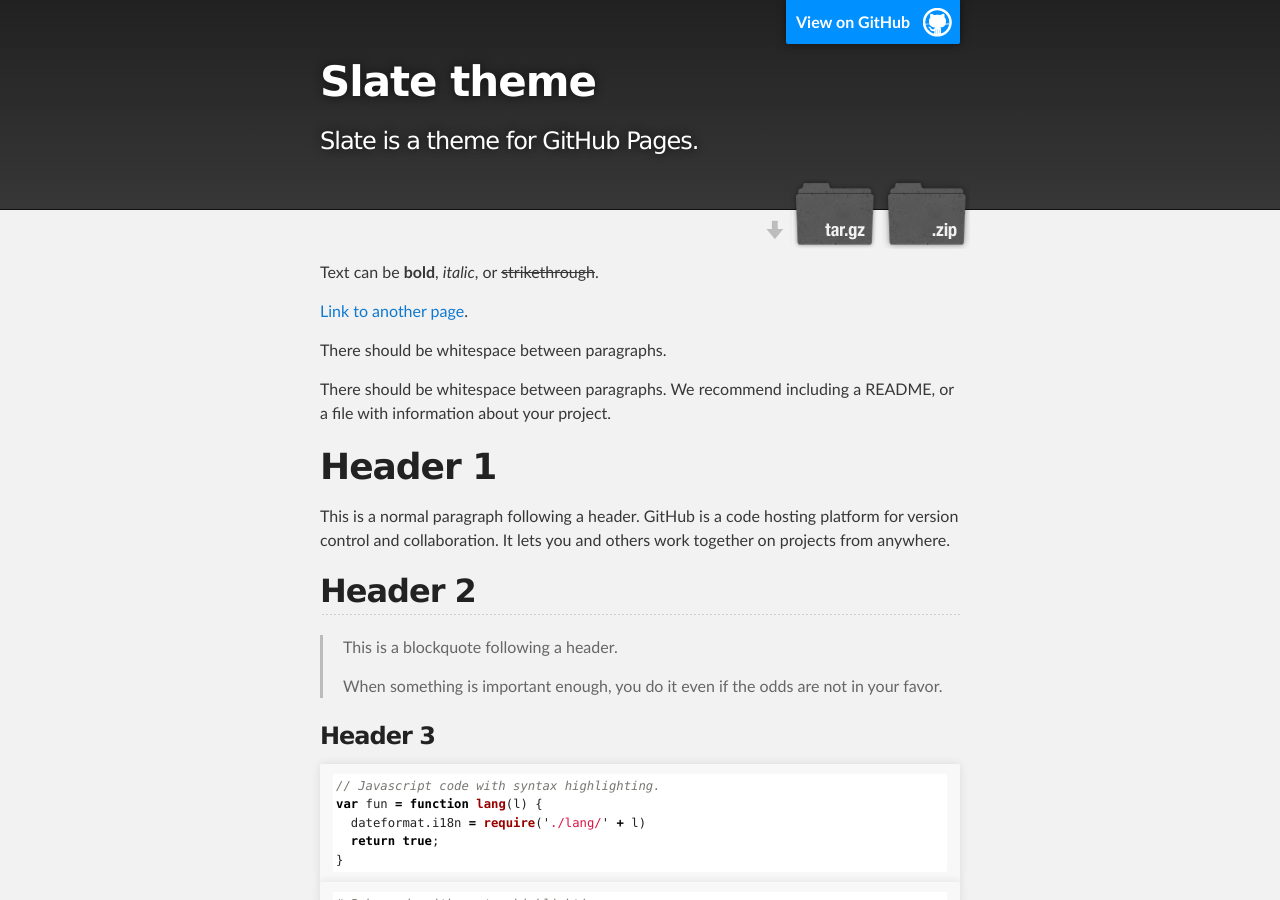
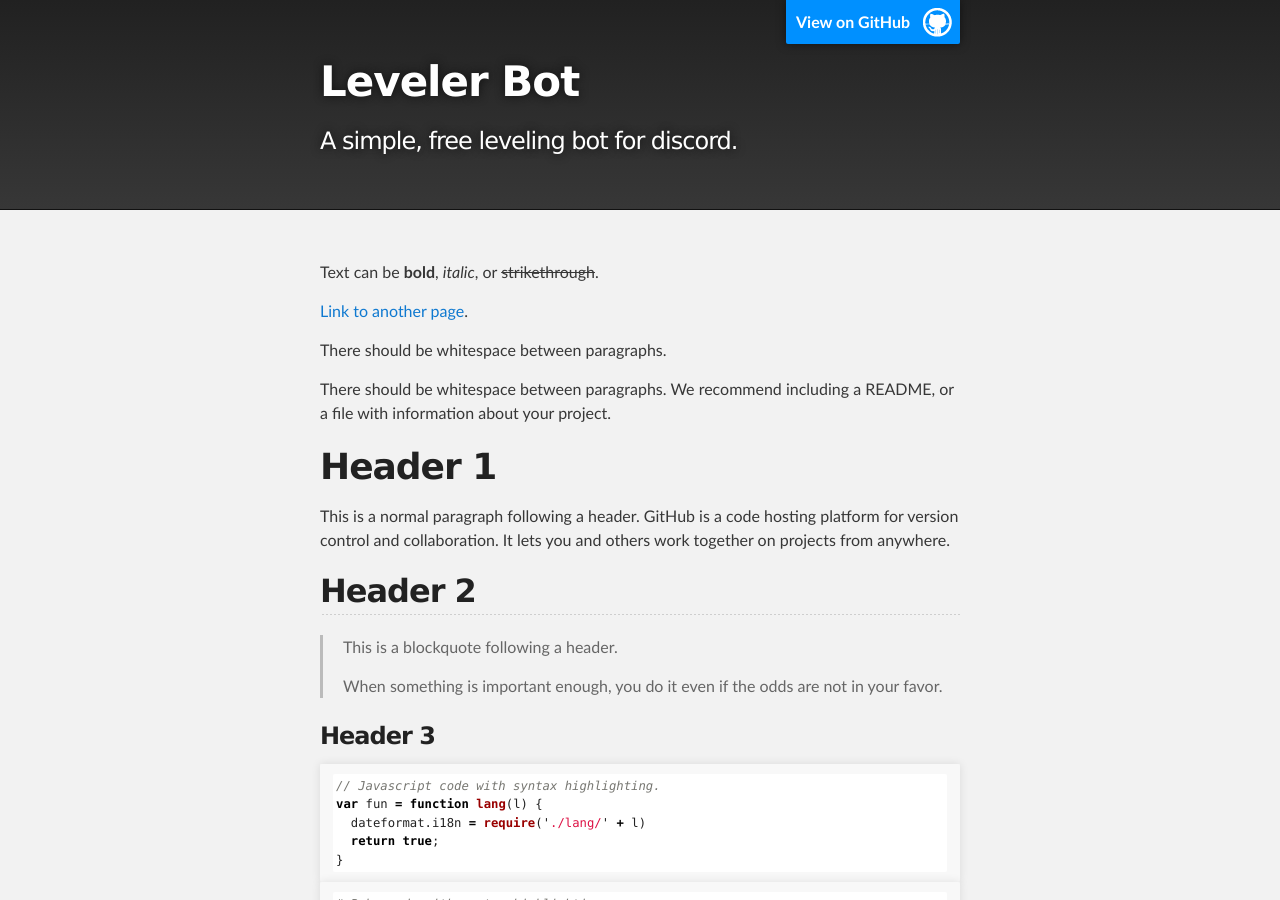
Before and after one commit to streetlegithub/levelerbot.cf, a Jekyll site: the page built from index.md, in a window 1280 px wide and 900 px high. Built offline with Jekyll 4.4.1, drawn with Linux system fonts in a browser that asks for light colours; some of the changed text lies outside the part shown.

Commit message:
Update _config.yml

```diff
--- a/_config.yml
+++ b/_config.yml
@@ -1,5 +1,5 @@
-title: Slate theme
-description: Slate is a theme for GitHub Pages.
-show_downloads: true
+title: Leveler Bot
+description: A simple, free leveling bot for discord.
+show_downloads: false
 google_analytics:
 theme: jekyll-theme-slate
```
